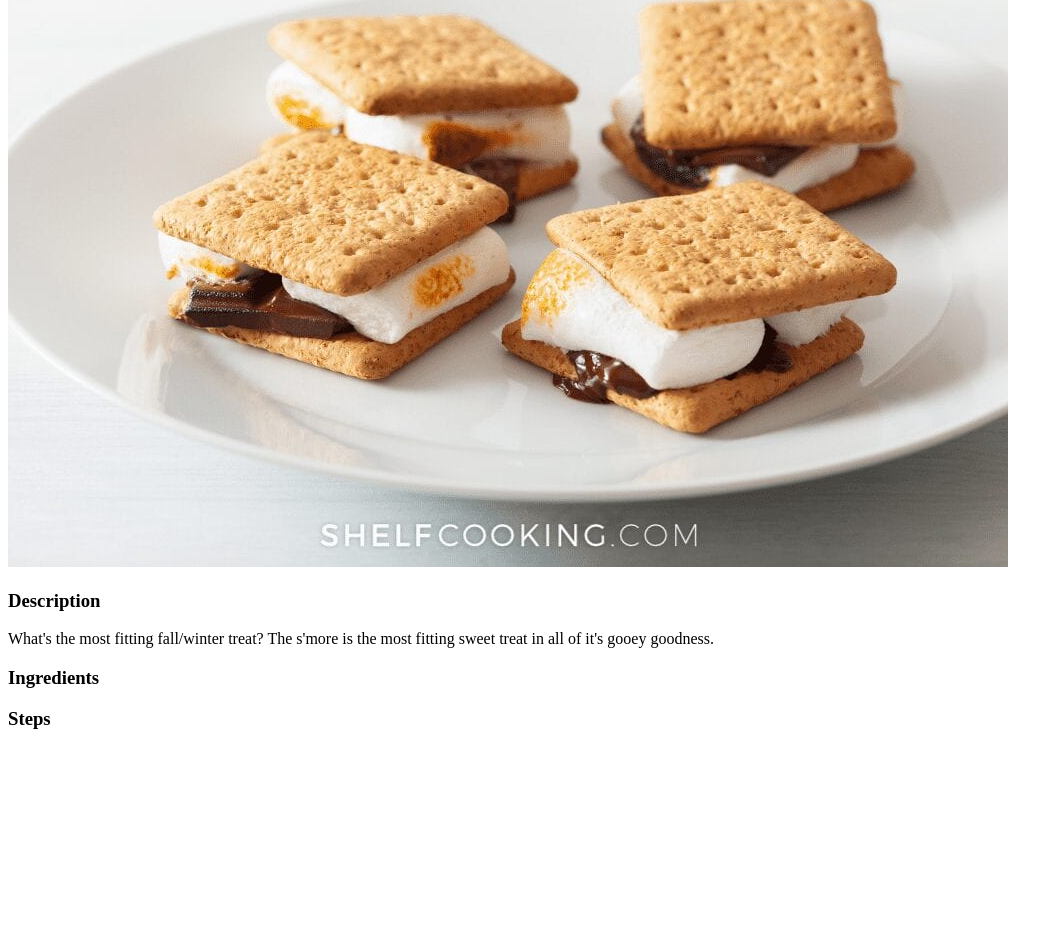
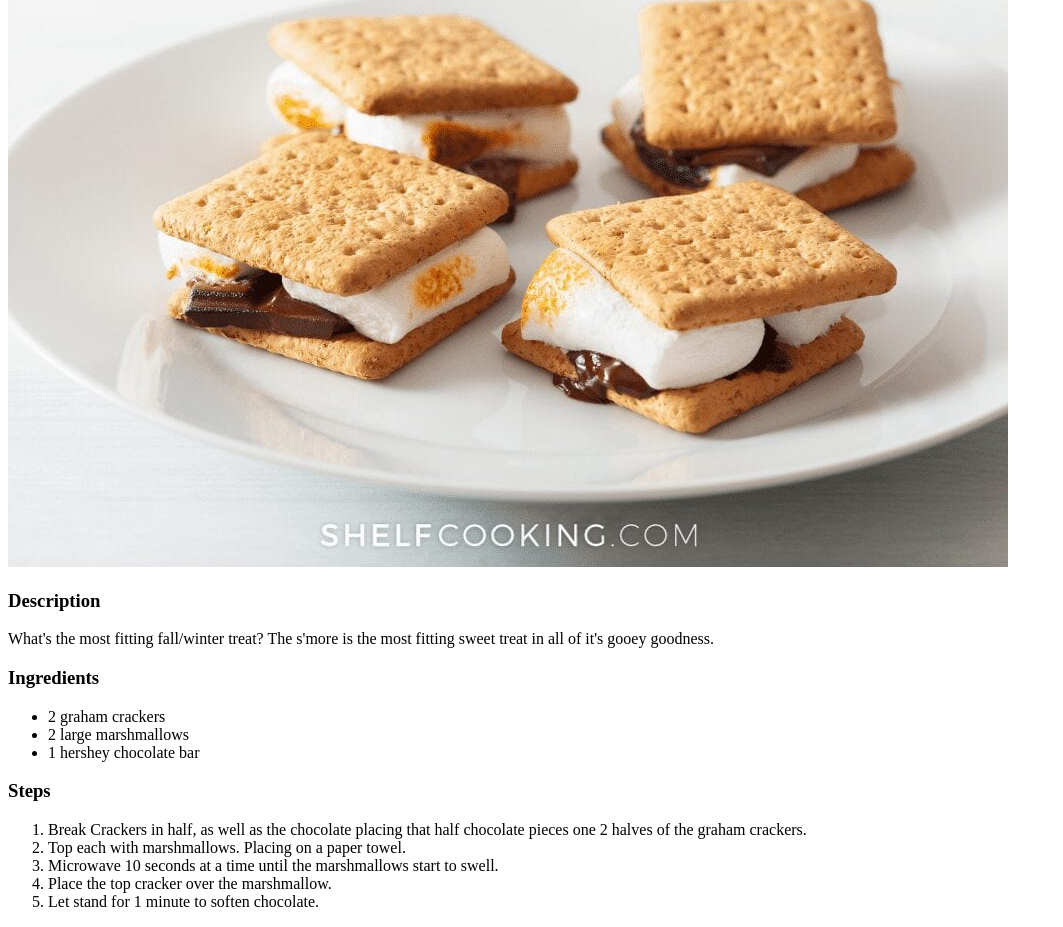
Before and after one commit to JaylenJHarris/odin-recipes, a plain HTML site: page recipes/smores.html in a window 1280 px wide. Shown: the part 180-1107 px from the top of the page, without its empty margins (0-1063 px from the left). Before the commit the page ends 928 px from the top, so only its background shows below. Drawn offline with Linux system fonts and the light colour scheme.

Commit message:
Added the ingredients and the steps to the smore page

```diff
--- a/recipes/smores.html
+++ b/recipes/smores.html
@@ -13,11 +13,17 @@
     <p>What's the most fitting fall/winter treat? The s'more is the most fitting sweet treat in all of it's gooey goodness.</p>
     <h3>Ingredients</h3>
     <ul>
-
+        <li>2 graham crackers</li>
+        <li>2 large marshmallows</li>
+        <li>1 hershey chocolate bar</li>
     </ul>
     <h3>Steps</h3>
     <ol>
-
+        <li>Break Crackers in half, as well as the chocolate placing that half chocolate pieces one 2 halves of the graham crackers.</li>
+        <li>Top each with marshmallows. Placing on a paper towel.</li>
+        <li>Microwave 10 seconds at a time until the marshmallows start to swell.</li>
+        <li>Place the top cracker over the marshmallow.</li>
+        <li>Let stand for 1 minute to soften chocolate.</li>
     </ol>
 </body>
 </html>
```
